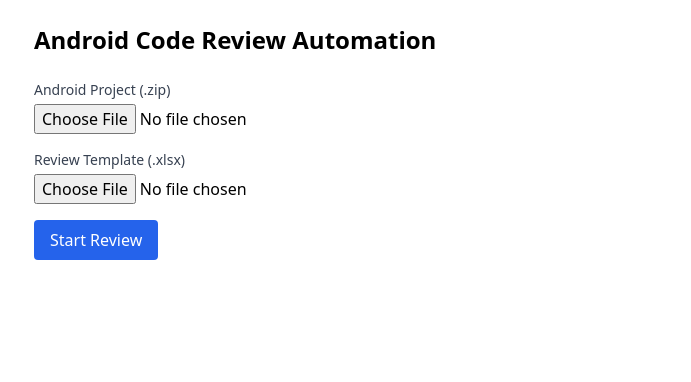
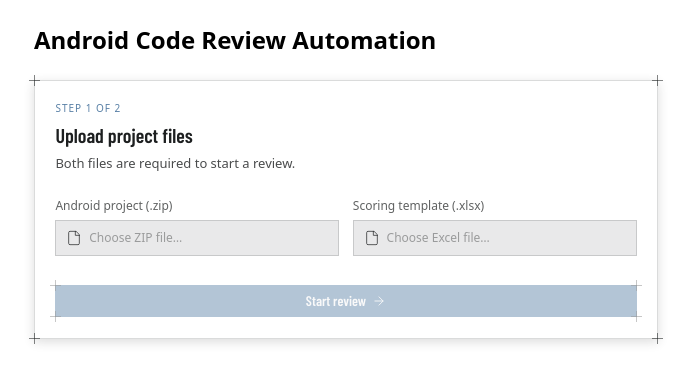
Before and after one commit to mehroshandroid/code_review_automation, a React (Create React App) app in the folder frontend/: page / in a window 1280 px wide. Shown: the top 382 px of the page, without its empty margins (294-985 px from the left). Built offline with nearby package versions, Linux system fonts and the light colour scheme; no server answers.

Commit message:
feat: restyle UploadForm as the Industry blueprint idle card
Co-Authored-By: Claude Sonnet 5 <noreply@anthropic.com>

```diff
--- a/frontend/src/components/UploadForm.jsx
+++ b/frontend/src/components/UploadForm.jsx
@@ -1,4 +1,6 @@
 import { useState } from "react";
+import CornerMarks from "./CornerMarks";
+import { FileIcon, ArrowRightIcon } from "../icons";
 
 export default function UploadForm({ onSubmit, disabled }) {
   const [androidZip, setAndroidZip] = useState(null);
@@ -19,41 +21,59 @@ export default function UploadForm({ onSubmit, disabled }) {
     onSubmit(androidZip, excelTemplate);
   }
 
+  const canStart = !!androidZip && !!excelTemplate;
+
   return (
-    <form onSubmit={handleSubmit} className="space-y-4">
-      <div>
-        <label className="block text-sm font-medium text-gray-700" htmlFor="androidZip">
-          Android Project (.zip)
-        </label>
+    <form onSubmit={handleSubmit} className="card blueprint elev-md" style={{ padding: "var(--space-6)" }}>
+      <CornerMarks />
+      <div className="card-kicker">Step 1 of 2</div>
+      <div className="card-title" style={{ fontSize: 20 }}>Upload project files</div>
+      <p className="card-body">Both files are required to start a review.</p>
+
+      <div style={{ display: "grid", gridTemplateColumns: "1fr 1fr", gap: "var(--space-4)", marginTop: "var(--space-5)" }}>
+        <div className="field">
+          <label htmlFor="androidZip">Android project (.zip)</label>
+          <label className="input" style={{ display: "flex", alignItems: "center", gap: "var(--space-2)", cursor: "pointer" }}>
+            <FileIcon />
+            {androidZip ? <span>{androidZip.name}</span> : <span style={{ opacity: 0.55 }}>Choose ZIP file…</span>}
             <input
               id="androidZip"
               type="file"
               accept=".zip"
               disabled={disabled}
               onChange={(event) => setAndroidZip(event.target.files[0] ?? null)}
-          className="mt-1 block w-full"
+              style={{ display: "none" }}
             />
+          </label>
         </div>
-      <div>
-        <label className="block text-sm font-medium text-gray-700" htmlFor="excelTemplate">
-          Review Template (.xlsx)
-        </label>
+        <div className="field">
+          <label htmlFor="excelTemplate">Scoring template (.xlsx)</label>
+          <label className="input" style={{ display: "flex", alignItems: "center", gap: "var(--space-2)", cursor: "pointer" }}>
+            <FileIcon />
+            {excelTemplate ? <span>{excelTemplate.name}</span> : <span style={{ opacity: 0.55 }}>Choose Excel file…</span>}
             <input
               id="excelTemplate"
               type="file"
               accept=".xlsx"
               disabled={disabled}
               onChange={(event) => setExcelTemplate(event.target.files[0] ?? null)}
-          className="mt-1 block w-full"
+              style={{ display: "none" }}
             />
+          </label>
         </div>
-      {validationError && <p className="text-red-600 text-sm">{validationError}</p>}
+      </div>
+
+      {validationError && <p className="card-body" style={{ color: "#b3261e" }}>{validationError}</p>}
+
       <button
         type="submit"
-        disabled={disabled}
-        className="bg-blue-600 text-white px-4 py-2 rounded disabled:opacity-50"
+        className="btn btn-primary btn-block blueprint"
+        style={{ marginTop: "var(--space-5)" }}
+        disabled={disabled || !canStart}
       >
-        {disabled ? "Uploading..." : "Start Review"}
+        <CornerMarks />
+        {disabled ? "Starting review…" : "Start review"}
+        <ArrowRightIcon />
       </button>
     </form>
   );
```
Also changed, not shown: 1 other file (tests, documents, lock files or other folders). Lines whose indentation alone changed are shown as unchanged.
